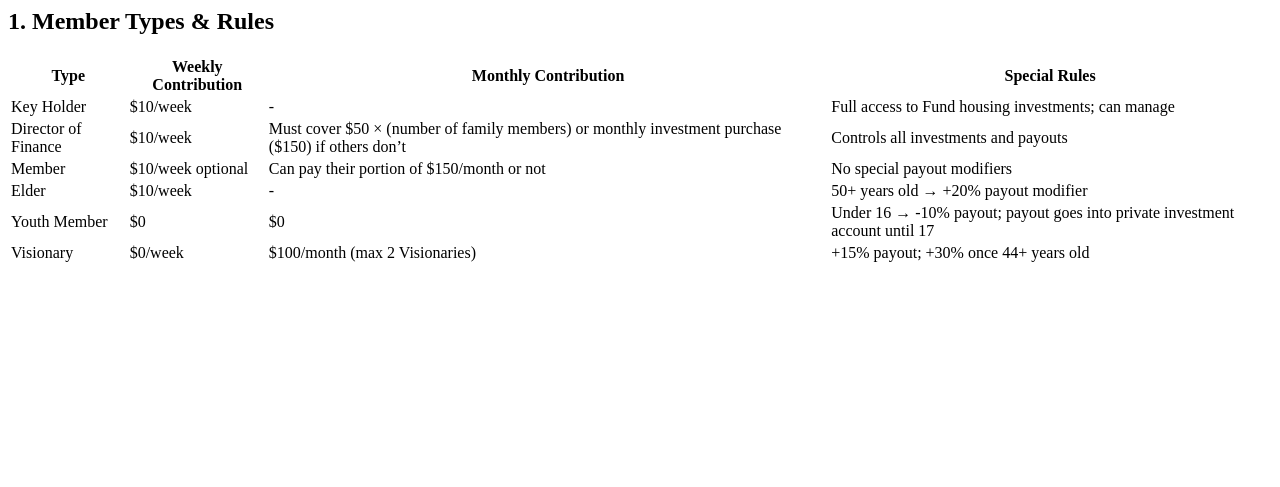
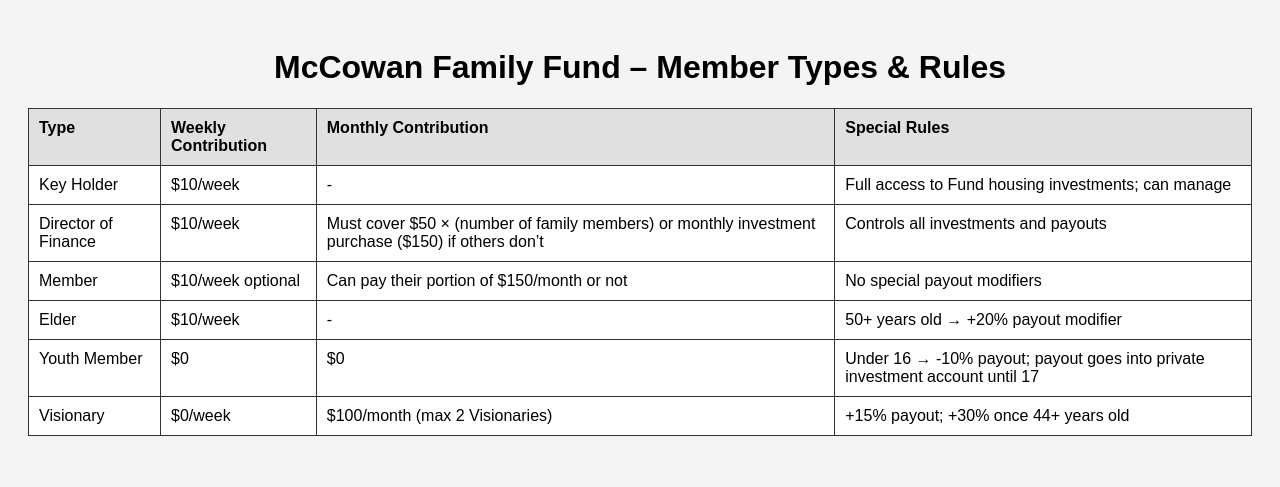
Before and after one commit to JerichoTheWall/stalker-eyes, a plain HTML site: page index.html in a window 1280 px wide. Drawn offline with Linux system fonts and the light colour scheme.

Commit message:
Update index.html

```diff
--- a/index.html
+++ b/index.html
@@ -1,4 +1,39 @@
-<h2>1. Member Types & Rules</h2>
+<!DOCTYPE html>
+<html lang="en">
+<head>
+<meta charset="UTF-8">
+<meta name="viewport" content="width=device-width, initial-scale=1.0">
+<title>McCowan Family Fund – Member Types & Rules</title>
+<style>
+    body {
+        font-family: Arial, sans-serif;
+        background-color: #f4f4f4;
+        padding: 20px;
+    }
+    h1 {
+        text-align: center;
+    }
+    table {
+        width: 100%;
+        border-collapse: collapse;
+        background-color: #fff;
+        margin: 20px 0;
+    }
+    th, td {
+        border: 1px solid #333;
+        padding: 10px;
+        text-align: left;
+        vertical-align: top;
+    }
+    th {
+        background-color: #e0e0e0;
+    }
+</style>
+</head>
+<body>
+
+<h1>McCowan Family Fund – Member Types & Rules</h1>
+
 <table>
     <tr>
         <th>Type</th>
@@ -43,3 +78,6 @@
         <td>+15% payout; +30% once 44+ years old</td>
     </tr>
 </table>
+
+</body>
+</html>
```
Lines whose indentation alone changed are shown as unchanged.
